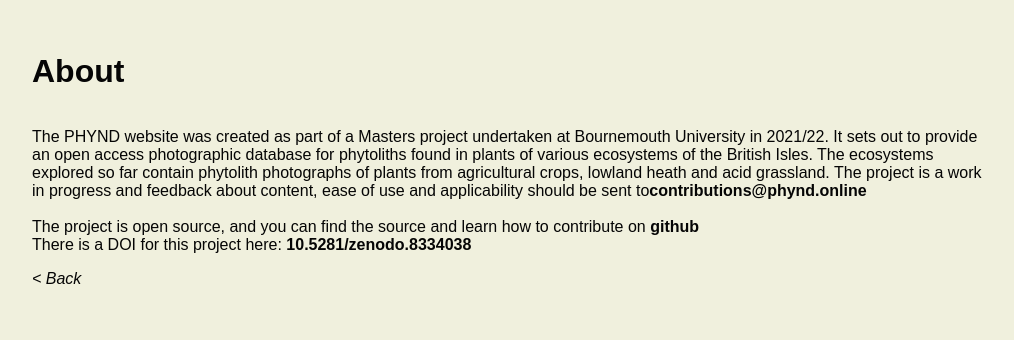
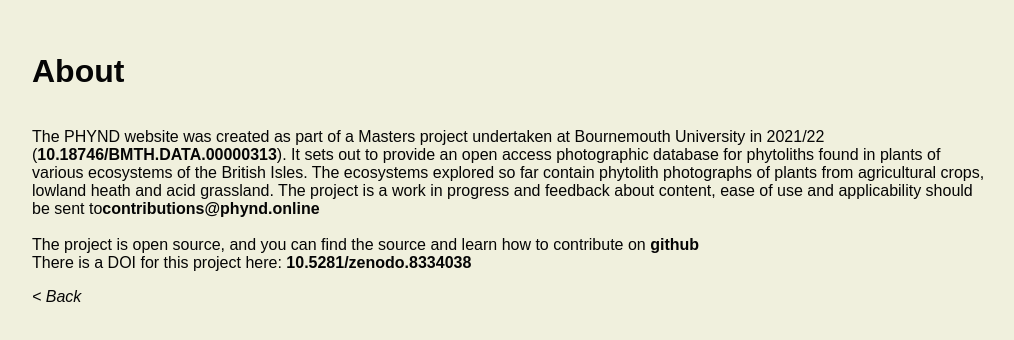
Before and after one commit to thepolm3/phynd, a SvelteKit app: page /about in a window 1280 px wide. Shown: the top 340 px of the page, without its empty margins (128-1142 px from the left). Built offline with nearby package versions, Linux system fonts and the light colour scheme.

Commit message:
add additional DOI link

```diff
--- a/src/routes/about/+page.svelte
+++ b/src/routes/about/+page.svelte
@@ -2,7 +2,7 @@
 	<h1>About</h1>
 	<p>
 		The PHYND website was created as part of a Masters project undertaken at Bournemouth University
-		in 2021/22. It sets out to provide an open access photographic database for phytoliths found in
+		in 2021/22 (<b><a href="https://eprints.bournemouth.ac.uk/38025/">10.18746/BMTH.DATA.00000313</a></b>). It sets out to provide an open access photographic database for phytoliths found in
 		plants of various ecosystems of the British Isles. The ecosystems explored so far contain
 		phytolith photographs of plants from agricultural crops, lowland heath and acid grassland. The
 		project is a work in progress and feedback about content, ease of use and applicability should
```
